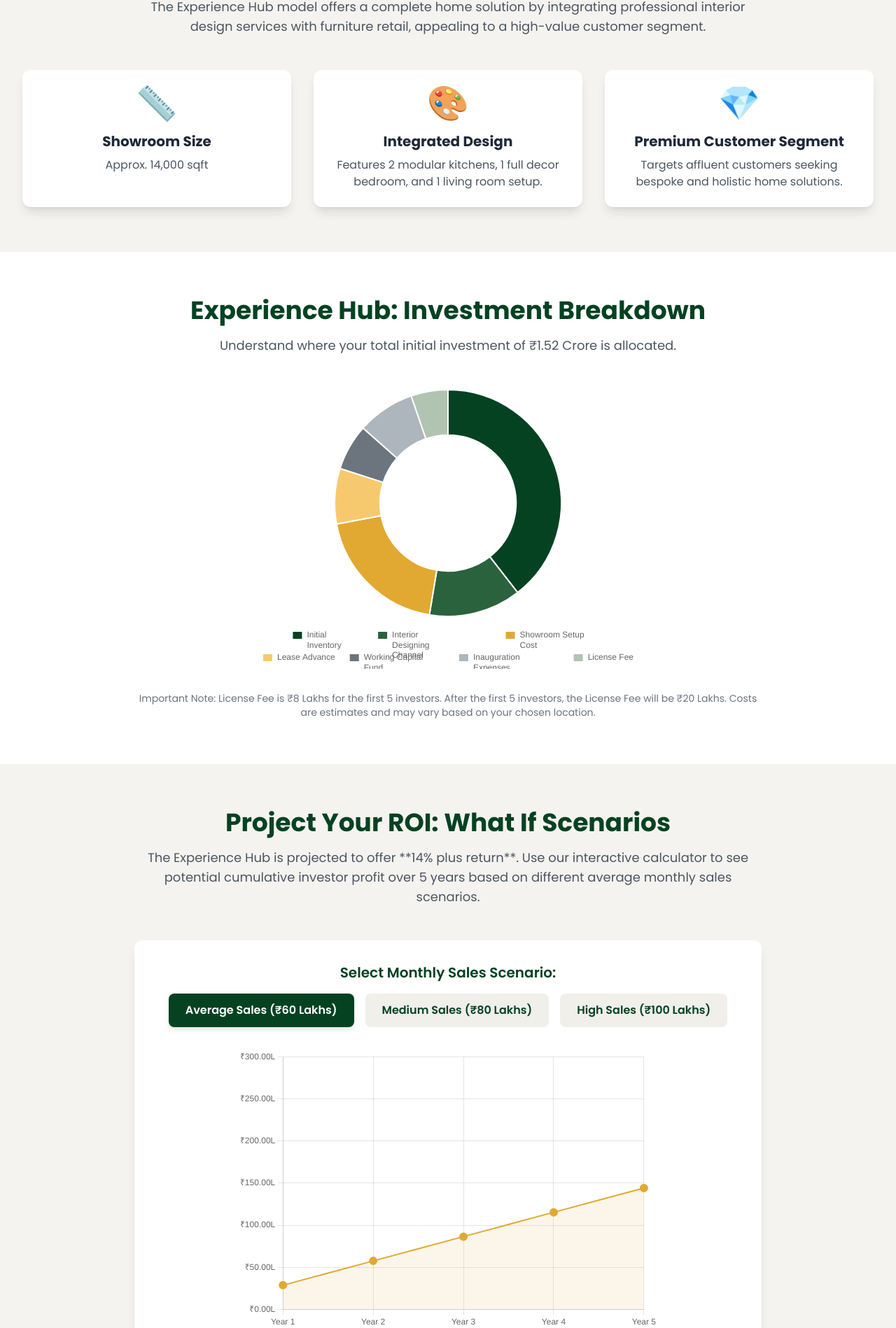
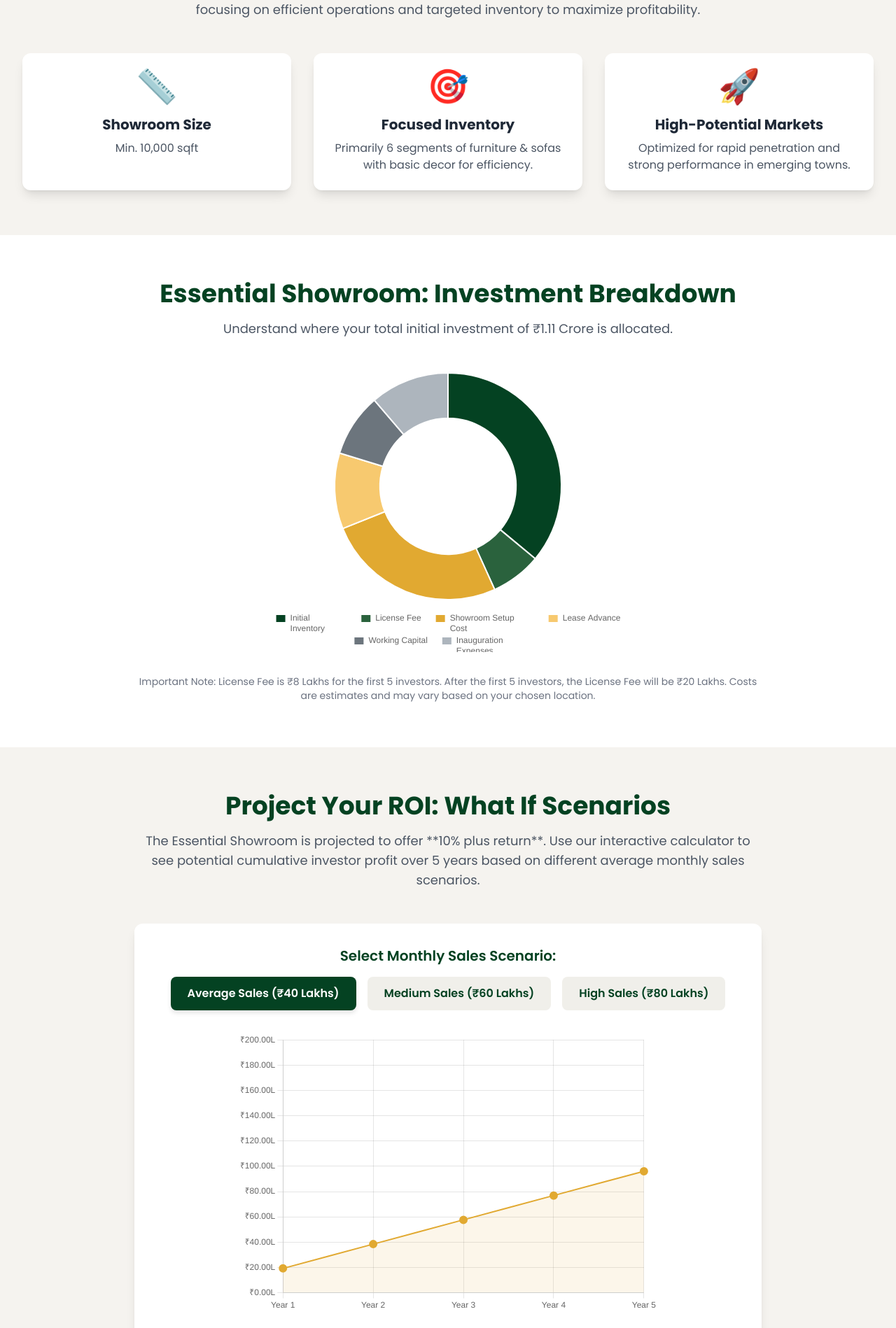
Before and after one commit to Ardelsalm/Experiencehub, a plain HTML site: page index.html in a window 1280 px wide. Shown: the part 692-2590 px from the top of the page at 70% size. Drawn offline with nearby package versions, Linux system fonts and the light colour scheme.

Commit message:
Update index.html

```diff
--- a/index.html
+++ b/index.html
@@ -3,7 +3,7 @@
 <head>
     <meta charset="UTF-8">
     <meta name="viewport" content="width=device-width, initial-scale=1.0">
-    <title>Sabhan Furniture - Experience Hub Model Franchise</title>
+    <title>Sabhan Furniture - Essential Model Franchise</title>
     <script src="https://cdn.tailwindcss.com"></script>
     <script src="https://cdn.jsdelivr.net/npm/chart.js"></script>
     <link rel="preconnect" href="https://fonts.googleapis.com">
@@ -63,6 +63,10 @@
         }
         .text-investor { color: #044222; }
         .text-franchisor { color: #E1A931; }
+        /* Added for improved readability on buttons */
+        .hero-button {
+            text-shadow: 0 1px 2px rgba(0, 0, 0, 0.1);
+        }
     </style>
 </head>
 <body class="bg-brand-light">
@@ -75,36 +79,36 @@
     <main class="pt-24 sm:pt-28 md:pt-36 lg:pt-44"> <!-- Adjusted padding-top to prevent content from going under fixed header -->
         <!-- Hero Section -->
         <section class="bg-white text-center py-20 px-4">
-            <h1 class="text-4xl md:text-6xl font-bold leading-tight mb-4 text-brand-primary">The Experience Hub Model</h1>
-            <p class="text-xl md:text-2xl text-gray-700">Your Ultimate Destination for Integrated Home Furnishing & Design</p>
-            <div class="mt-8 flex flex-col md:flex-row items-center justify-center space-y-4 md:space-y-0 md:space-x-4">
-                <a href="#overview" class="bg-brand-primary text-white font-bold py-3 px-6 rounded-lg text-lg hover:bg-green-800 transition shadow-lg w-full md:w-auto">Explore Model</a>
-                <a href="#roi-calculator" class="bg-brand-secondary text-white font-bold py-3 px-6 rounded-lg text-lg hover:bg-yellow-600 transition shadow-lg w-full md:w-auto">Calculate Your ROI</a>
+            <h1 class="text-4xl md:text-6xl font-bold leading-tight mb-4 text-brand-primary">The Essential Showroom Model</h1>
+            <p class="text-xl md:text-2xl text-gray-700">Your Entry Point to Profitable Furniture Retail in Kerala</p>
+            <div class="mt-8">
+                <a href="#overview" class="bg-brand-primary text-white font-bold py-3 px-6 rounded-lg text-lg hover:bg-green-800 transition shadow-lg mr-4 hero-button">Explore Model</a>
+                <a href="#roi-calculator" class="bg-brand-secondary text-white font-bold py-3 px-6 rounded-lg text-lg hover:bg-yellow-600 transition shadow-lg hero-button">Calculate Your ROI</a>
             </div>
         </section>
 
         <!-- Model Overview & USPs -->
         <section id="overview" class="py-16 px-4 md:px-8">
             <div class="text-center max-w-4xl mx-auto">
-                <h2 class="text-4xl font-bold text-brand-primary mb-4">Experience Hub: Integrated Solutions, Premium Returns</h2>
-                <p class="text-lg text-gray-600 mb-12">The Experience Hub model offers a complete home solution by integrating professional interior design services with furniture retail, appealing to a high-value customer segment.</p>
+                <h2 class="text-4xl font-bold text-brand-primary mb-4">Essential Model: Focused Efficiency, High Potential</h2>
+                <p class="text-lg text-gray-600 mb-12">The Essential Showroom is designed for strategic entry into high-potential smaller markets, focusing on efficient operations and targeted inventory to maximize profitability.</p>
             </div>
 
             <div class="grid grid-cols-1 md:grid-cols-2 lg:grid-cols-3 gap-8 max-w-7xl mx-auto text-center">
                 <div class="bg-white p-6 rounded-xl shadow-lg">
                     <div class="text-5xl text-brand-secondary mb-4">📏</div>
                     <h3 class="text-xl font-bold text-gray-800">Showroom Size</h3>
-                    <p class="text-gray-600 mt-2">Approx. 14,000 sqft</p>
+                    <p class="text-gray-600 mt-2">Min. 10,000 sqft</p>
                 </div>
                 <div class="bg-white p-6 rounded-xl shadow-lg">
-                    <div class="text-5xl text-brand-secondary mb-4">🎨</div>
-                    <h3 class="text-xl font-bold text-gray-800">Integrated Design</h3>
-                    <p class="text-gray-600 mt-2">Features 2 modular kitchens, 1 full decor bedroom, and 1 living room setup.</p>
+                    <div class="text-5xl text-brand-secondary mb-4">🎯</div>
+                    <h3 class="text-xl font-bold text-gray-800">Focused Inventory</h3>
+                    <p class="text-gray-600 mt-2">Primarily 6 segments of furniture & sofas with basic decor for efficiency.</p>
                 </div>
                 <div class="bg-white p-6 rounded-xl shadow-lg">
-                    <div class="text-5xl text-brand-secondary mb-4">💎</div>
-                    <h3 class="text-xl font-bold text-gray-800">Premium Customer Segment</h3>
-                    <p class="text-gray-600 mt-2">Targets affluent customers seeking bespoke and holistic home solutions.</p>
+                    <div class="text-5xl text-brand-secondary mb-4">🚀</div>
+                    <h3 class="text-xl font-bold text-gray-800">High-Potential Markets</h3>
+                    <p class="text-gray-600 mt-2">Optimized for rapid penetration and strong performance in emerging towns.</p>
                 </div>
             </div>
         </section>
@@ -112,8 +116,8 @@
         <!-- Investment Breakdown -->
         <section class="bg-white py-16 px-4 md:px-8">
             <div class="text-center max-w-4xl mx-auto">
-                <h2 class="text-4xl font-bold text-brand-primary mb-4">Experience Hub: Investment Breakdown</h2>
-                <p class="text-lg text-gray-600 mb-12">Understand where your total initial investment of ₹1.52 Crore is allocated.</p>
+                <h2 class="text-4xl font-bold text-brand-primary mb-4">Essential Showroom: Investment Breakdown</h2>
+                <p class="text-lg text-gray-600 mb-12">Understand where your total initial investment of ₹1.11 Crore is allocated.</p>
             </div>
             <div class="flex justify-center">
                 <div class="chart-container">
@@ -127,16 +131,16 @@
         <section id="roi-calculator" class="py-16 px-4 md:px-8 bg-brand-light">
             <div class="text-center max-w-4xl mx-auto">
                 <h2 class="text-4xl font-bold text-brand-primary mb-4">Project Your ROI: What If Scenarios</h2>
-                <p class="text-lg text-gray-600 mb-12">The Experience Hub is projected to offer **14% plus return**. Use our interactive calculator to see potential cumulative investor profit over 5 years based on different average monthly sales scenarios.</p>
+                <p class="text-lg text-gray-600 mb-12">The Essential Showroom is projected to offer **10% plus return**. Use our interactive calculator to see potential cumulative investor profit over 5 years based on different average monthly sales scenarios.</p>
             </div>
 
             <div class="max-w-4xl mx-auto bg-white p-8 rounded-xl shadow-lg">
                 <div class="mb-8 text-center">
                     <label for="salesScenario" class="block text-xl font-semibold text-brand-primary mb-4">Select Monthly Sales Scenario:</label>
                     <div class="flex justify-center space-x-4">
-                        <button class="tab-button active" data-scenario="average">Average Sales (₹60 Lakhs)</button>
-                        <button class="tab-button" data-scenario="medium">Medium Sales (₹80 Lakhs)</button>
-                        <button class="tab-button" data-scenario="high">High Sales (₹100 Lakhs)</button>
+                        <button class="tab-button active" data-scenario="average">Average Sales (₹40 Lakhs)</button>
+                        <button class="tab-button" data-scenario="medium">Medium Sales (₹60 Lakhs)</button>
+                        <button class="tab-button" data-scenario="high">High Sales (₹80 Lakhs)</button>
                     </div>
                 </div>
 
@@ -152,18 +156,18 @@
             </div>
         </section>
 
-        <!-- Why Choose Sabhan - Adapted from Infographic for Experience Hub Model context -->
+        <!-- Why Choose Sabhan - Adapted from Infographic for Essential Model context -->
         <section class="bg-white py-16 px-4 md:px-8">
             <div class="text-center max-w-4xl mx-auto">
                 <h2 class="text-4xl font-bold text-brand-primary mb-12">Why Choose Sabhan: Your Strategic Advantages</h2>
-                <p class="text-lg text-gray-600 mb-8">Sabhan Furniture’s innovative integrated design services and premium market focus ensure your Experience Hub stands out and delivers superior returns.</p>
+                <p class="text-lg text-gray-600 mb-8">Sabhan Furniture’s unique value proposition and proven support system ensure your Essential Showroom operates with efficiency and high potential for success.</p>
             </div>
             <div class="grid grid-cols-1 md:grid-cols-2 lg:grid-cols-3 gap-8 max-w-7xl mx-auto">
                 <div class="flex items-start space-x-4">
                     <div class="bg-brand-secondary text-white rounded-full h-12 w-12 flex-shrink-0 flex items-center justify-center text-2xl font-bold">✓</div>
                     <div>
                         <h3 class="text-xl font-bold text-gray-800">Safest Investment Option</h3>
-                        <p class="text-gray-600 mt-1">Low money at risk; franchisor owns inventory & assets with clear exit strategy.</p>
+                        <p class="text-gray-600 mt-1">Low money at risk; franchisee owns inventory & assets with clear exit strategy.</p>
                     </div>
                 </div>
                 <div class="flex items-start space-x-4">
@@ -185,13 +189,13 @@
 
         <!-- Call to Action -->
         <section class="bg-brand-primary py-20 px-4 text-center text-white">
-            <h2 class="text-4xl font-bold">Ready to Launch Your Experience Hub?</h2>
-            <p class="text-xl mt-4 text-gray-300 max-w-3xl mx-auto">Take the next step. Schedule a personalized meeting to discuss your location and explore how the Experience Hub Model can deliver strong returns for you.</p>
+            <h2 class="text-4xl font-bold">Ready to Launch Your Essential Showroom?</h2>
+            <p class="text-xl mt-4 text-gray-300 max-w-3xl mx-auto">Take the next step. Schedule a personalized meeting to discuss your location and explore how the Essential Model can deliver strong returns for you.</p>
             <div class="mt-8">
-                <a href="tel:9072698111" class="bg-brand-secondary text-white font-bold py-4 px-8 rounded-lg text-xl inline-block hover:bg-yellow-500 transition-colors mr-4">Contact Franchisee Manager: 9072698111</a>
-                <a href="https://wa.me/919072698111" target="_blank" class="bg-green-500 text-white font-bold py-4 px-8 rounded-lg text-xl inline-block hover:bg-green-600 transition-colors">WhatsApp Us</a>
+                <a href="tel:9072698111" class="bg-brand-secondary text-white font-bold py-4 px-8 rounded-lg text-xl inline-block hover:bg-yellow-500 transition-colors mr-4 hero-button">Contact Franchisee Manager: 9072698111</a>
+                <a href="https://wa.me/919072698111" target="_blank" class="bg-green-500 text-white font-bold py-4 px-8 rounded-lg text-xl inline-block hover:bg-green-600 transition-colors hero-button">WhatsApp Us</a>
                 <p class="mt-4 text-gray-400">Visit our website: <a href="https://www.sabhan.in" target="_blank" class="underline hover:text-white">www.sabhan.in</a></p>
-                <p class="mt-2 text-gray-400">Or email: <a href="mailto:info@sabhan.in?subject=Experience%20Hub%20Franchise%20Inquiry" class="underline hover:text-white">info@sabhan.in</a> (Subject Line: Experience Hub Franchisee)</p>
+                <p class="mt-2 text-gray-400">Or email: <a href="mailto:info@sabhan.in?subject=Essential%20Model%20Franchise%20Inquiry" class="underline hover:text-white">info@sabhan.in</a> (Subject Line: Essential Model Franchisee)</p>
             </div>
         </section>
 
@@ -252,10 +256,10 @@
     // Chart Colors (consistent with main infographic)
     const chartColors = ['#044222', '#2a623d', '#E1A931', '#f7c96f', '#6c757d', '#adb5bd', '#b0c4b1'];
 
-    // Investment Breakdown Data for Experience Hub Model
-    const experienceInvestmentData = {
-        labels: [wrapLabels('Initial Inventory', 16), wrapLabels('Interior Designing Channel', 16), wrapLabels('Showroom Setup Cost', 16), wrapLabels('Lease Advance', 16), wrapLabels('Working Capital Fund', 16), wrapLabels('Inauguration Expenses', 16), wrapLabels('License Fee', 16)],
-        values: [6000000, 2000000, 2950000, 1200000, 1000000, 1250000, 800000] // Corrected Showroom Setup and Inauguration
+    // Investment Breakdown Data for Essential Model (UPDATED)
+    const essentialInvestmentData = {
+        labels: [wrapLabels('Initial Inventory', 16), wrapLabels('License Fee', 16), wrapLabels('Showroom Setup Cost', 16), wrapLabels('Lease Advance', 16), wrapLabels('Working Capital', 16), wrapLabels('Inauguration Expenses', 16)],
+        values: [4000000, 800000, 2850000, 1200000, 1000000, 1250000] // Values from image_1a3bdd.png
     };
 
     // Investment Breakdown Chart
@@ -263,9 +267,9 @@
     new Chart(investmentBreakdownCtx, {
         type: 'doughnut',
         data: {
-            labels: experienceInvestmentData.labels,
+            labels: essentialInvestmentData.labels,
             datasets: [{
-                data: experienceInvestmentData.values,
+                data: essentialInvestmentData.values,
                 backgroundColor: chartColors,
                 borderColor: '#ffffff',
                 borderWidth: 2,
@@ -276,21 +280,18 @@
 
     // ROI Calculation Logic
     const ROI_CONFIG = {
-        totalInvestment: 14000000, // CORRECTED: 1.40 Crore (Total Capital Outlay, derived from Excel sum minus refundable Lease Advance)
-        // Values from your Excel table (image_1d7979.png)
-        gpMarginInclusive: 0.375, // 37.5% of Inc. GST Revenue (from Excel)
-        opexPercentInclusive: 0.15, // 15% of Inc. GST Revenue (from Excel)
-        marketingFundPercentInclusive: 0.02, // 2% of Inc. GST Revenue (from Excel)
-        nonOpexPercentInclusive: 0.01, // 1% of Inc. GST Revenue (from Excel)
-        royaltyRateInclusive: 0.07, // 7% of Inc. GST Revenue (from Excel)
-        gstRate: 0.18, // Assumed GST rate for calculations (18%)
+        totalInvestment: 9900000, // CORRECTED for Essential: 111 Lakhs (from Excel sum) - 12 Lakhs (Refundable Lease Advance)
+        // Derived from Excel table (image_1d7979.png - Net Profit row for 60L sales) for general percentages
+        // For 60L monthly sales, Net Profit Before Investor Share = 4119406.78
+        // Annual Revenue (Inclusive GST) for 60L sales = 6000000 * 12 = 72000000
+        netProfitBeforeInvestorShareRate: 4119406.78 / (6000000 * 12), // This rate is assumed consistent across models
         investorProfitShare: 0.70, // Investor's Share of Net Profit is up to 70%.
     };
 
     const salesScenarios = {
-        average: 6000000, // ₹60 Lakhs/month (Total collected including GST)
-        medium: 8000000, // ₹80 Lakhs/month (Total collected including GST)
-        high: 10000000 // ₹100 Lakhs/month (Total collected including GST)
+        average: 4000000, // ₹40 Lakhs/month (Total collected including GST)
+        medium: 6000000, // ₹60 Lakhs/month (Total collected including GST)
+        high: 8000000 // ₹80 Lakhs/month (Total collected including GST)
     };
 
     function calculateROI(monthlyRevenueIncludingGST) {
@@ -298,19 +299,14 @@
         let cumulativeInvestorProfit = 0;
         let breakEvenMonth = -1;
 
-        // Calculate annual Net Profit Before Investor Share based on the derived rate from Excel
-        const annualNetProfitBeforeInvestorShareFor60L = 4119406.78; // From Excel image_1d7979.png for 60L sales
-        const annualRevenueFor60L = 6000000 * 12; // 72000000
-        const netProfitBeforeInvestorShareRate = annualNetProfitBeforeInvestorShareFor60L / annualRevenueFor60L;
+        // Calculate annual Net Profit Before Investor Share based on the derived rate
+        const currentAnnualNetProfitBeforeInvestorShare = monthlyRevenueIncludingGST * 12 * ROI_CONFIG.netProfitBeforeInvestorShareRate;
 
-        const currentAnnualNetProfitBeforeInvestorShare = monthlyRevenueIncludingGST * 12 * netProfitBeforeInvestorShareRate;
-
-        // Annual Investor's Share (this is the key value derived from Excel)
+        // Annual Investor's Share
         const annualInvestorShare = currentAnnualNetProfitBeforeInvestorShare * ROI_CONFIG.investorProfitShare;
 
         // Loop by month to find break-even precisely and accumulate for the chart
         for (let month = 1; month <= 120; month++) { // Calculate up to 10 years (120 months)
-            // Accrue monthly share for break-even
             const investorShareMonthlyAccrual = annualInvestorShare / 12; // Spread annual share evenly across months
             cumulativeInvestorProfit += investorShareMonthlyAccrual;
 
@@ -318,13 +314,11 @@
                 breakEvenMonth = month;
             }
 
-            // Store annual cumulative profit for chart (only at end of year)
             if (month % 12 === 0) {
                 annualData.push(cumulativeInvestorProfit);
             }
         }
 
-        // Final cumulative profit for display is the last point from annualData
         const finalCumulativeProfitForDisplay = annualData.length > 0 ? annualData[annualData.length - 1] : 0;
 
         let breakEvenDisplay = '';
@@ -356,14 +350,12 @@
     function updateRoiChart(scenario) {
         const monthlyRevenue = salesScenarios[scenario];
         const result = calculateROI(monthlyRevenue);
-        const cumulativeFinalProfit = result.cumulativeFinalProfit; // Get the specifically calculated final cumulative profit
+        const cumulativeFinalProfit = result.cumulativeFinalProfit;
         const breakEvenTime = result.breakEvenTime;
 
         const cumulativeProfitDisplayElement = document.getElementById('cumulativeProfitDisplay');
         const breakEvenDisplayElement = document.getElementById('breakEvenDisplay');
 
-        // CRITICAL FIX: Ensure elements exist before setting textContent.
-        // This prevents the TypeError.
         if (cumulativeProfitDisplayElement) {
             cumulativeProfitDisplayElement.textContent = formatCurrency(cumulativeFinalProfit);
         }
@@ -383,7 +375,7 @@
                         label: 'Cumulative Investor Profit',
                         data: result.profitData,
                         fill: true,
-                        backgroundColor: 'rgba(225, 169, 49, 0.1)', // E1A931 with opacity
+                        backgroundColor: 'rgba(225, 169, 49, 0.1)',
                         borderColor: '#E1A931',
                         borderWidth: 2,
                         tension: 0.4,
@@ -415,7 +407,6 @@
         }
     }
 
-    // Event listeners for ROI scenario buttons
     document.querySelectorAll('.tab-button').forEach(button => {
         button.addEventListener('click', () => {
             document.querySelectorAll('.tab-button').forEach(btn => btn.classList.remove('active'));
@@ -424,7 +415,6 @@
         });
     });
 
-    // Initial load for ROI chart and table
     updateRoiChart('average');
 
 </script>
```
